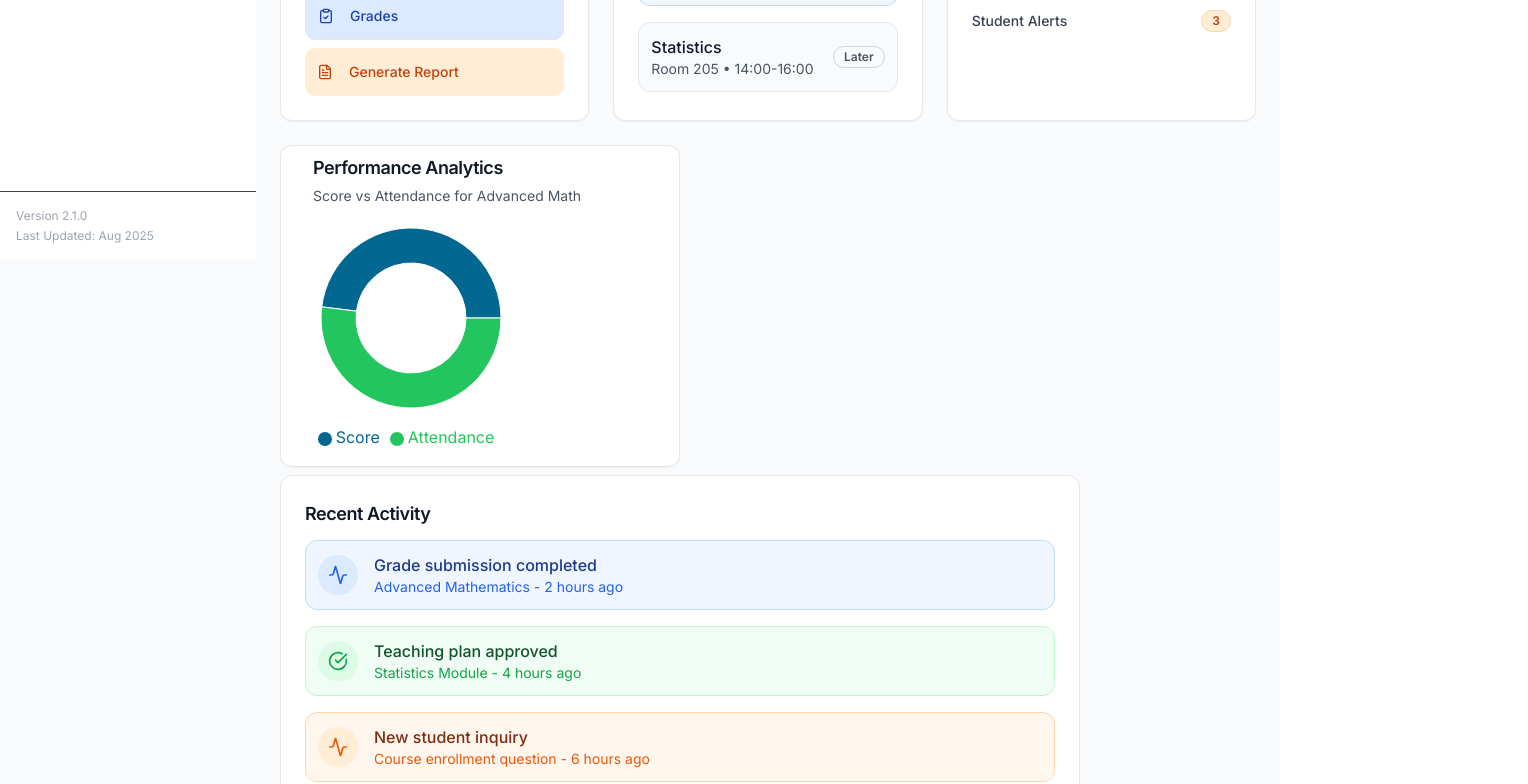
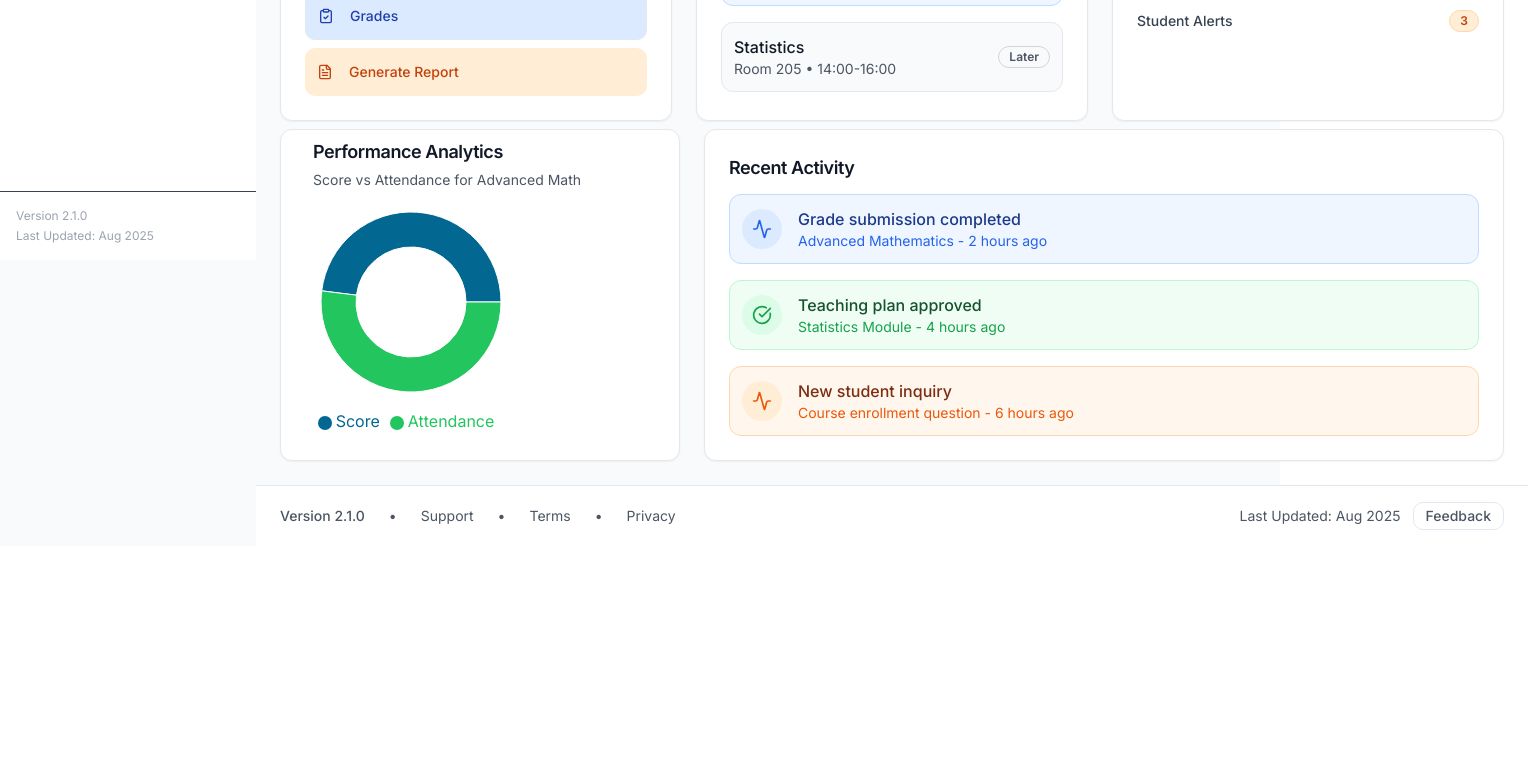
Before and after one commit to Jdamour12/SAMPS, a Next.js app: page /dashboard in a window 1280 px wide. Shown: the part 540-1324 px from the top of the page, 1528 px wide, since content can reach past the window. After the commit the page ends 1086 px from the top, so only its background shows below. Built offline with nearby package versions, Linux system fonts and the light colour scheme; sample sign-in values are in the browser's storage.

Commit message:
Aligned recent activities and performance in good format

```diff
--- a/src/app/dashboard/page.tsx
+++ b/src/app/dashboard/page.tsx
@@ -298,6 +298,9 @@ function DashboardContent({ role }: { role: string }) {
           </Card>
         ))}
 
+      </div>
+
+      <div className="flex gap-6  lg:grid-cols-2">
         <Card
           className="academic-card md:col-span-2 flex flex-row items-start justify-start"
           style={{ width: "400px", minWidth: 0, padding: 0 }}
@@ -358,9 +361,8 @@ function DashboardContent({ role }: { role: string }) {
 
           </div>
         </Card>
-      </div>
 
-      <Card className="academic-card w-[800px]">
+        <Card className="academic-card w-[800px]">
         <CardHeader className="pb-3">
           <CardTitle className="text-lg font-semibold text-gray-900">
             Recent Activity
@@ -410,6 +412,8 @@ function DashboardContent({ role }: { role: string }) {
           </div>
         </CardContent>
       </Card>
+      </div>
+
     </>
   );
 }
```
